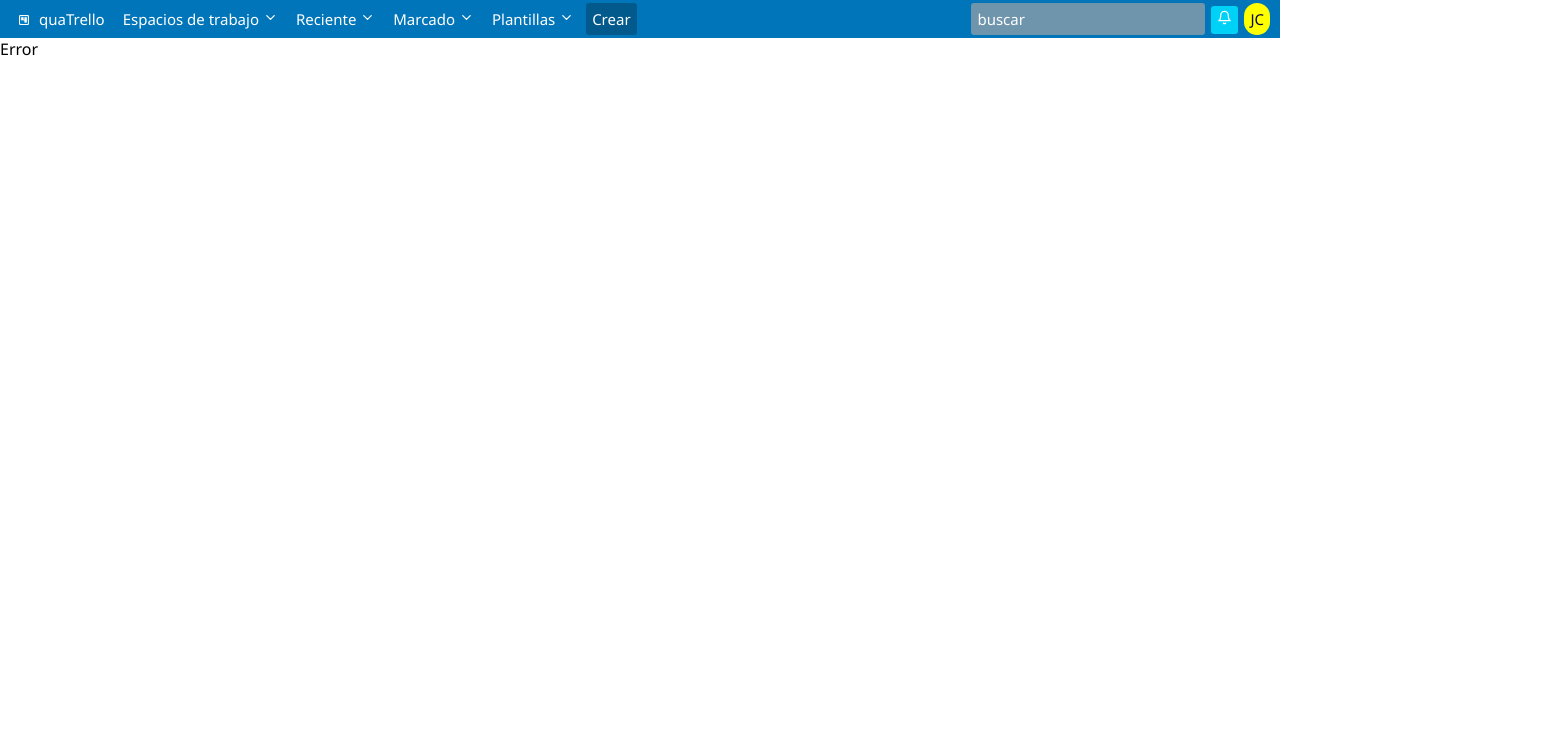
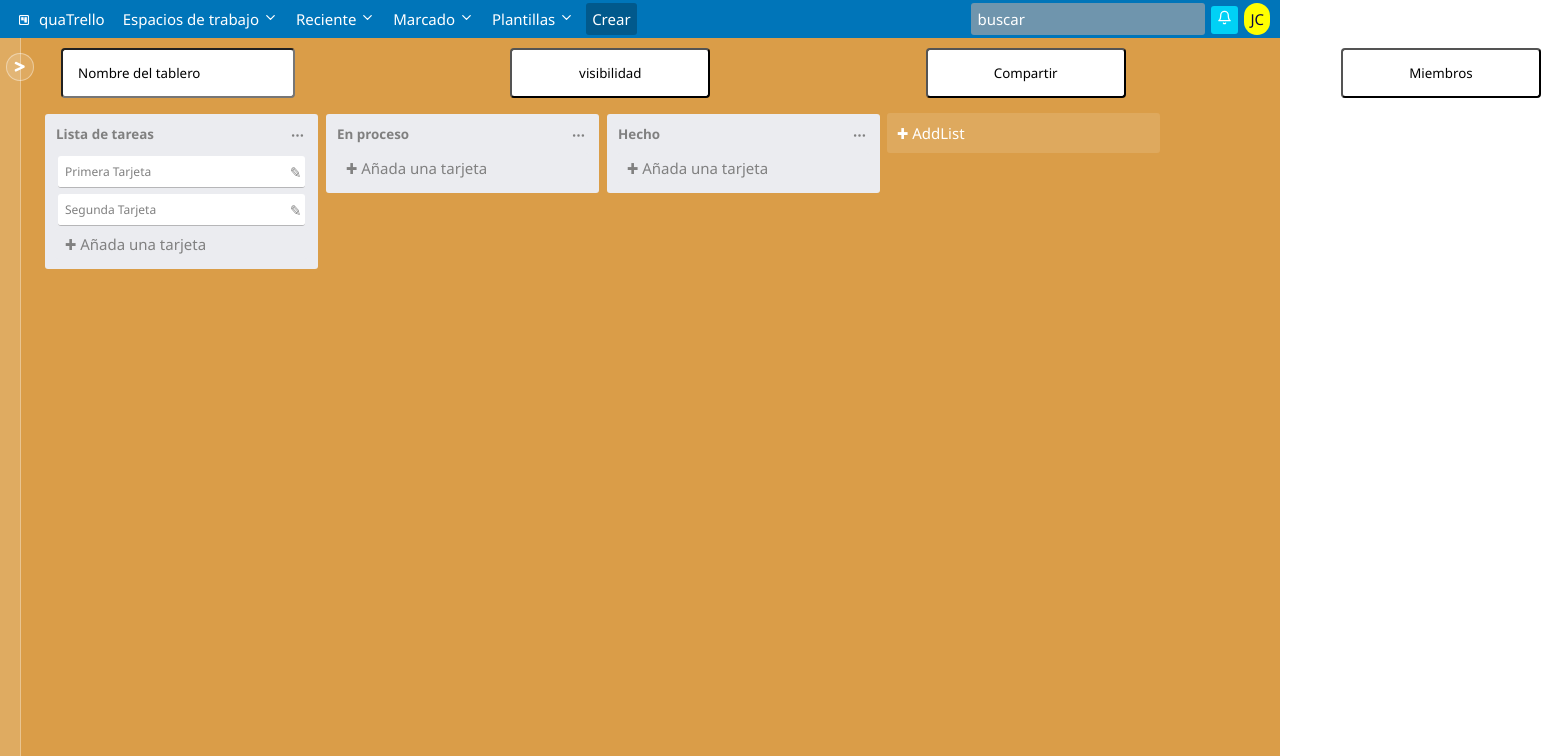
Before and after one commit to emeder0s/quaTrello, a React (Create React App) app in the folder client/: page /board/1 in a window 1280 px wide. Shown: the top 756 px of the page, 1551 px wide, since content can reach past the window. Built offline with nearby package versions, Linux system fonts and the light colour scheme.

Commit message:
listas y tarjetas trabajando con el back

```diff
--- a/client/src/components/Board/Board.js
+++ b/client/src/components/Board/Board.js
@@ -1,80 +1,123 @@
 import React, { useState, useEffect } from 'react'
+import { useParams } from 'react-router-dom'
 import AsideBoard from './AsideBoard/AsideBoard'
 import { CreateBoard } from '../Boards/CreateBoard'
 import { LinkNavBoard } from './MenuBoard/LinkNavBoard'
 import { AddList } from './ContentBoard/AddList'
 import { List } from './ContentBoard/List'
 import { BoardContext } from '../../providers/boardProvider'
+import { defaultBoard } from '../../helpers/defaultBoard'
+import { defaultLists, defaultListsPrueba } from '../../helpers/defaultLists'
+import { defaultCards } from '../../helpers/defaultCard'
+import { defaultFetch, getFetch } from '../../helpers/defaultFetch'
+import { sortData } from '../../helpers/boardStart'
 
 const Board = () => {
-  const [userLists, setUserLists] = useState([{
-    title: "Lista de tareas",
-    cards: ["Tarjeta 1", "tarjeta 2"]
-  }, {
-    title: "En proceso",
-    cards: "none"
-  }, {
-    title: "Hecho",
-    cards: "none"
-  }]);
-  const [newCardTitle, setNewCardTitle] = useState();
+  const { board } = useParams();
+  const [lists, setLists] = useState(defaultListsPrueba);
+  const [cards, setCards] = useState(defaultCards);
+  const [userLists, setUserLists] = useState([]);
+  const [newCardTitle, setNewCardTitle] = useState([]);
   const [newListTitle, setNewListTitle] = useState("");
   const [currentListId, setCurrentListId] = useState("");
+  var cardIds = []
 
-  useEffect(() =>{
-    //Necesito la info de este tablero:
-    //1 Fetch: board GET /show-board/:id
-    //Recibo: ¿?
+  useEffect(() => {
+    //Info del tablero - para colores, etc.
+    //const currentBoard = getFetch(`/show-board/${board}`,'GET',"nada")
 
-    //2 Fetch /lists/:board
+    //Listas
+    //const currentLists = getFetch(`/listas/${board}`,'GET',"nada")
+    if (lists.length === 0) {
+      defaultLists.map(element => {
+        // const res = defaultFetch('/insert-list',"POST",element)
+      })
+    }
 
     //3 Fetch /cards/:card
+    /*
+        lists.map(element => {
+          //const res = defaultFetch(`/cards/${element.id}`,"GET",element)
+        })
+    */
 
-  })
+    if (userLists.length === 0) {
+      let data = sortData(lists,cards);
+
+      lists.map(list => {
+        let cardList = [];
+        cards.map(card => {
+          if (card.fk_id_list === list.id) {
+            cardList.push(card.title)
+            cardIds.push(card.id)
+          }
+        })
+        userLists.push({
+          id: list.id,
+          title: list.name_,
+          cards: cardList
+        })
+        cardList = []
+      })
+    }
+ console.log(lists)
+ console.log(cards)
+  }, [])
 
   useEffect(() => {
 
+
+    //Post info:
+      // POST /insert-list
+      //req id del board, nombre de la lista
+      //     { name_: de la lista, fk_id_board: el id del board al que pertenece }
+
+    //setUserLists([]);
     if (newListTitle) {
       //Preparar info
-      userLists.push(newListTitle);
-      //Post info:
-      // POST /insert-list
-      //req id del board, nombre de la lista
-      /*
-      { name_: de la lista, fk_id_board: el id del board al que pertenece }
-      */
-      //res id de lista
+
+      lists.push(newListTitle);
+      let data = sortData(lists,cards);
+      setUserLists(data[0])
+      cardIds = data[1]
       setNewListTitle("")
+      console.log(userLists)
+
     }
   }, [newListTitle])
 
   useEffect(() => {
 
-    userLists.map((element, index) => {
-      if (element.title === currentListId) {
-        (element.cards === "none") ? element.cards = [newCardTitle] : element.cards.push(newCardTitle);
-      }
-    })
-
     //{ name_: de la tarjeta, fk_id_board: el id de la lista}
     //Devolver ID
-    setNewCardTitle("");
-    setCurrentListId("");
+    if (newCardTitle) {
+      cards.push(newCardTitle);
+      console.log(cards)
+      console.log(lists)
+      let data = sortData(lists,cards);
+        setUserLists(data[0])
+        cardIds = data[1]
+      setNewCardTitle("");
+      setCurrentListId("");}
+
 
   }, [newCardTitle])
 
 
-  // useEffect(() => {     // fetch al tablero y sacar datos para pintar y }, [])
   return (
     <div className='board'>
       <AsideBoard />
       <div className='list-container'>
         <LinkNavBoard />
         <br />
-        <BoardContext.Provider value={{ newCardTitle, setNewCardTitle, newListTitle, setNewListTitle, userLists, setUserLists, currentListId, setCurrentListId }}>
+        <BoardContext.Provider value={{
+          newCardTitle, setNewCardTitle,
+          newListTitle, setNewListTitle,
+          userLists, currentListId, setCurrentListId
+        }}>
           <div className='lists-container'>
             {userLists.map((list, index) => (
-              <List title={list.title} key={index} cards={list.cards} />
+              <List title={list.title} key={index} cards={list.cards} cardIds={cardIds} listId={list.id}/>
             ))}
             <AddList />
           </div>
--- a/client/src/components/Board/ContentBoard/AddList.js
+++ b/client/src/components/Board/ContentBoard/AddList.js
@@ -12,9 +12,12 @@ export const AddList = () => {
     e.preventDefault();
 
     let title = {
-      title: e.target.title.value,
-      cards: "none"}
+      name_: e.target.title.value,
+      fk_id_board: 1}
+
+      setShowInput(!showInput)
       setNewListTitle(title)
+
   }
 
   if (showInput) {
--- a/client/src/components/Board/ContentBoard/List.js
+++ b/client/src/components/Board/ContentBoard/List.js
@@ -2,9 +2,9 @@ import React, { useState, useContext } from 'react'
 import { FiMoreHorizontal } from "react-icons/fi";
 import { BoardContext } from '../../../providers/boardProvider';
 
-export const List = ({ title, cards }) => {
+export const List = ({ title, cards, cardIds, listId }) => {
     const [showInput2, setShowInput2] = useState(false);
-    const {setNewCardTitle, setCurrentListId} = useContext(BoardContext)
+    const { setNewCardTitle, setCurrentListId } = useContext(BoardContext)
     const add = () => {
 
         setShowInput2(!showInput2);
@@ -13,11 +13,18 @@ export const List = ({ title, cards }) => {
 
     const addCard = e => {
         e.preventDefault();
-        setNewCardTitle(e.target.title.value)
+
         setCurrentListId(e.target.title.id)
-        console.log(e.target.title.value)
-        console.log(e.target.title.id);
+        let newCard = {
+            id: 3,
+            title: e.target.title.value,
+            description_: null,
+            checklist: null,
+            configuration: null,
+            date_: null,
+            fk_id_list: e.target.title.id}
 
+       setNewCardTitle(newCard)
     }
 
     if (showInput2) {
@@ -27,13 +34,13 @@ export const List = ({ title, cards }) => {
                     <h6>{title}</h6>
                     <button className='btnMenuList'><FiMoreHorizontal /></button>
                 </div>
-                {cards!=="none" ? cards.map((cardTitle, i) => (
-                <div key={i} className='cardTitle' ><p key={cardTitle}>{cardTitle}</p>
+                {cards.length!==0 ? cards.map((cardTitle, i) => (
+                <div className='cardTitle' key={i} ><p key={cardTitle}>{cardTitle}</p>
                 <button className='btnMenuCard' >&#x270E;</button></div>
             ))
                  : console.log("no tiene tarjetas")}
                 <form onSubmit={addCard}>
-                    <input className='inputCard' id={title} type="text" required name="title"/>
+                    <input className='inputCard' id={listId} type="text" required name="title" />
                     <button type="submit" className='addList' >Añadir tarjeta </button>
                     <button className='close' onClick={add}>&#x2715;</button>
                 </form>
@@ -46,8 +53,8 @@ export const List = ({ title, cards }) => {
                 <h6>{title}</h6>
                 <button className='btnMenuList'><FiMoreHorizontal /></button>
             </div>
-            {cards!=="none" ? cards.map((cardTitle, i) => (
-                <div className='cardTitle' key={i}><p key={cardTitle}>{cardTitle}</p>
+            {cards.length!==0 ? cards.map((cardTitle, i) => (
+                <div className='cardTitle' key={i} ><p key={cardTitle}>{cardTitle}</p>
                 <button className='btnMenuCard' >&#x270E;</button></div>
             ))
                  : console.log("no tiene tarjetas")}
@@ -56,3 +63,12 @@ export const List = ({ title, cards }) => {
     )
 
 }
+
+/*
+
+ {cards!==0 ? cards.map((cardTitle, i) => (
+                <div className='cardTitle' key={i} ><p key={cardTitle}>{cardTitle}</p>
+                <button className='btnMenuCard' >&#x270E;</button></div>
+            ))
+                 : console.log("no tiene tarjetas")}
+                 */
--- /dev/null
+++ b/client/src/helpers/boardStart.js
@@ -0,0 +1,21 @@
+export const sortData = (lists,cards) => {
+    let cardList = [],  cardIds = [], userLists=[];
+    lists.map(list => {
+
+        cards.map(card => {
+          if (card.fk_id_list === list.id) {
+            cardList.push(card.title)
+            cardIds.push(card.id)
+          }
+        })
+        userLists.push({
+          id: list.id,
+          title: list.name_,
+          cards: cardList
+        })
+        cardList = []
+      })
+
+      console.log(userLists)
+      return [userLists, cardIds]
+}
--- /dev/null
+++ b/client/src/helpers/defaultBoard.js
@@ -0,0 +1,7 @@
+export const defaultBoard = {
+    id:1,
+    name_:"Board 1",
+    visibility:"privado",
+    configuration:"{}",
+    fk_id_workspace:2,
+    fk_id_user:3}
--- /dev/null
+++ b/client/src/helpers/defaultCard.js
@@ -0,0 +1,31 @@
+export const defaultInsertCard = { title: "Titulo", fk_id_list: 1 }
+export const defaultCards = [{
+    id: 1,
+    title: "Primera Tarjeta",
+    description_: null,
+    checklist: null,
+    configuration: null,
+    date_: null,
+    fk_id_list: 1
+},
+{
+    id: 2,
+    title: "Segunda Tarjeta",
+    description_: null,
+    checklist: null,
+    configuration: null,
+    date_: null,
+    fk_id_list: 1
+}
+]
+
+
+const modelo = [{
+    id: 6,
+    title: "una tarjeta",
+    description_: null,
+    checklist: null,
+    configuration: null,
+    date_: null,
+    fk_id_list: 1
+}]
--- a/client/src/helpers/defaultLists.js
+++ b/client/src/helpers/defaultLists.js
@@ -1,9 +1,51 @@
 export var defaultLists = [{
-    title: "Lista de tareas",
-    tarjetas: []
-  }, {
-    title: "En proceso",
-    tarjetas: []
-  }, {title: "Hecho",
-    tarjetas: []
-  }]
+  name_: "Lista de tareas",
+  fk_id_board: 1
+},
+{
+    name_: "En proceso",
+    fk_id_board: 1
+},
+{
+  name_: "Hecho",
+  fk_id_board: 1
+}]
+
+
+export var defaultListsPrueba = [{
+  id: 1,
+  name_: "Lista de tareas",
+  fk_id_board: 1
+},
+{
+  id: 2,
+  name_: "En proceso",
+    fk_id_board: 1
+},
+{
+  id: 3,
+  name_: "Hecho",
+  fk_id_board: 1
+}]
+
+
+export var defaultInsertList = {
+            id: 1,
+            name_: "Hecho",
+            fk_id_board: 1
+          }
+
+
+const userLists=[{
+  id:"1",
+  title: "Lista de tareas",
+  cards: [{id: 1, title:"Tarjeta 1"}, {id:2, title:"tarjeta 2"}]
+}, {
+  id:"2",
+  title: "En proceso",
+  cards: "none"
+}, {
+  id:"3",
+  title: "Hecho",
+  cards: "none"
+}]
--- a/client/src/pages/AcountVeryfy.js
+++ b/client/src/pages/AcountVeryfy.js
@@ -24,6 +24,7 @@ export const AcountVeryfy = () => {
       const res = await defaultFetch("http://localhost:5000/insert-user", "POST", newUser)
       cookies.set('session', res.jwt, { path: '/' })
       navigate("/home")
+      localStorage.setItem("user", JSON.stringify(res.user));
     } else {
       setWarning(true);
     }
--- a/client/src/pages/Login.js
+++ b/client/src/pages/Login.js
@@ -15,10 +15,8 @@ export const Login = () => {
             pass: e.target.pass.value
         };
         const res = await defaultFetch("http://localhost:5000/login", "POST", user)
-        console.log(res);
-        console.log(res.jwt);
         (res) ? cookies.set('session', res.jwt, { path: '/' }) : console.log("No hay respuesta");
-        localStorage.setItem("user", "Jorge Coronilla");
+        localStorage.setItem("user", JSON.stringify(res.user));
         navigate("/home")
     }
     return (
--- a/client/src/router/Rutas.js
+++ b/client/src/router/Rutas.js
@@ -37,7 +37,7 @@ export const Rutas = () => {
                     <Route path="/perfil/configuracion" element={<Configuración />} />
 
                     {/* Board */}
-                    <Route path="/board" element={<Board />} />
+                    <Route path="/board/:board" element={<Board />} />
                     <Route path="/create-board" element={<CreateBoard />} />
 
                     {/* Otros */}
```
